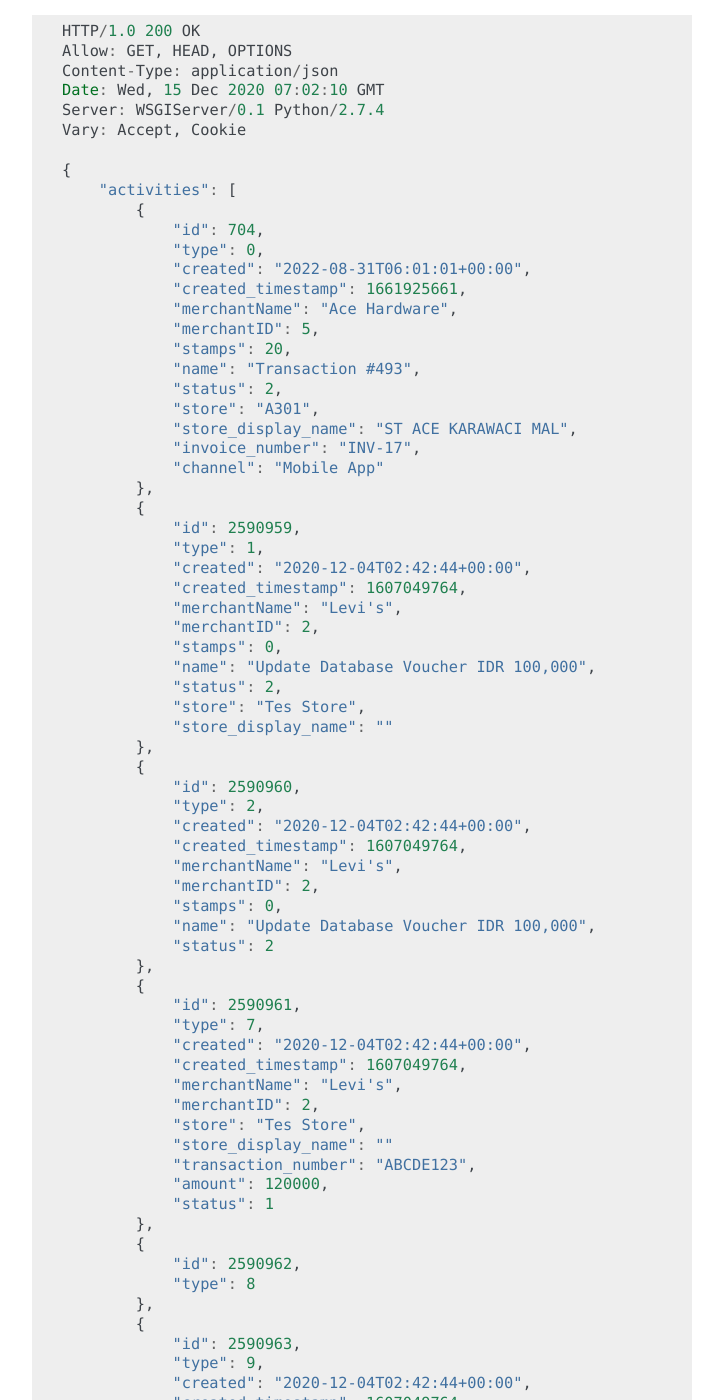
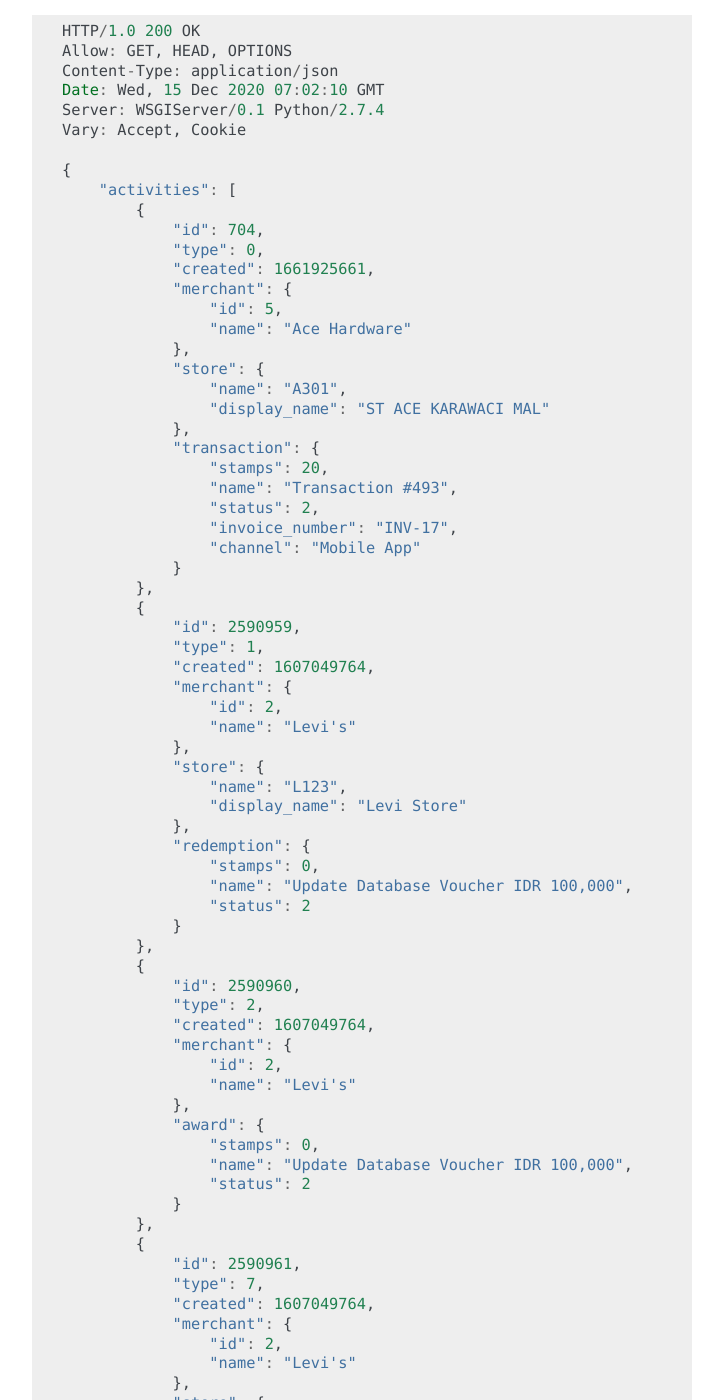
Before and after one commit to ui/stamps-api-docs, a Sphinx documentation site: the page built from source/activity_api.rst, in a window 1280 px wide and 1400 px high, scrolled down 1031 px. Shown: the whole window, without its empty margins (388-1111 px from the left). Built offline with Sphinx 7.4.7, drawn with Linux system fonts in a browser that asks for light colours; some of the changed text lies outside the part shown.

Commit message:
Update activity API docs (#131)
* Update activity API docs

* Add survey activities response

* Fix docs

* Remove trailing comma

```diff
--- a/source/activity_api.rst
+++ b/source/activity_api.rst
@@ -4,7 +4,7 @@ Activity API
 
 1. Get Activity List
 ====================
-| URL endpoint: https://stamps.co.id/api/v2/activities/
+| URL endpoint: https://stamps.co.id/api/v3/activities/
 | Allowed method: GET
 | Requires authentication: Yes
 
@@ -26,7 +26,7 @@ Here's an example of a Activity List API call using cURL.
 
 .. code-block :: bash
 
-    $ curl 'https://stamps.co.id/api/v2/activities?token=abc&user=customer@stamps.co.id'
+    $ curl 'https://stamps.co.id/api/v3/activities?token=abc&user=customer@stamps.co.id'
 
 B. Response
 -----------
@@ -61,84 +61,114 @@ Below is an example response on successful API call.
             {
                 "id": 704,
                 "type": 0,
-                "created": "2022-08-31T06:01:01+00:00",
-                "created_timestamp": 1661925661,
-                "merchantName": "Ace Hardware",
-                "merchantID": 5,
-                "stamps": 20,
-                "name": "Transaction #493",
-                "status": 2,
-                "store": "A301",
-                "store_display_name": "ST ACE KARAWACI MAL",
-                "invoice_number": "INV-17",
-                "channel": "Mobile App"
+                "created": 1661925661,
+                "merchant": {
+                    "id": 5,
+                    "name": "Ace Hardware"
+                },
+                "store": {
+                    "name": "A301",
+                    "display_name": "ST ACE KARAWACI MAL"
+                },
+                "transaction": {
+                    "stamps": 20,
+                    "name": "Transaction #493",
+                    "status": 2,
+                    "invoice_number": "INV-17",
+                    "channel": "Mobile App"
+                }
             },
             {
                 "id": 2590959,
                 "type": 1,
-                "created": "2020-12-04T02:42:44+00:00",
-                "created_timestamp": 1607049764,
-                "merchantName": "Levi's",
-                "merchantID": 2,
-                "stamps": 0,
-                "name": "Update Database Voucher IDR 100,000",
-                "status": 2,
-                "store": "Tes Store",
-                "store_display_name": ""
+                "created": 1607049764,
+                "merchant": {
+                    "id": 2,
+                    "name": "Levi's"
+                },
+                "store": {
+                    "name": "L123",
+                    "display_name": "Levi Store"
+                },
+                "redemption": {
+                    "stamps": 0,
+                    "name": "Update Database Voucher IDR 100,000",
+                    "status": 2
+                }
             },
             {
                 "id": 2590960,
                 "type": 2,
-                "created": "2020-12-04T02:42:44+00:00",
-                "created_timestamp": 1607049764,
-                "merchantName": "Levi's",
-                "merchantID": 2,
-                "stamps": 0,
-                "name": "Update Database Voucher IDR 100,000",
-                "status": 2
+                "created": 1607049764,
+                "merchant": {
+                    "id": 2,
+                    "name": "Levi's"
+                },
+                "award": {
+                    "stamps": 0,
+                    "name": "Update Database Voucher IDR 100,000",
+                    "status": 2
+                }
             },
             {
                 "id": 2590961,
                 "type": 7,
-                "created": "2020-12-04T02:42:44+00:00",
-                "created_timestamp": 1607049764,
-                "merchantName": "Levi's",
-                "merchantID": 2,
-                "store": "Tes Store",
-                "store_display_name": ""
-                "transaction_number": "ABCDE123",
-                "amount": 120000,
-                "status": 1
+                "created": 1607049764,
+                "merchant": {
+                    "id": 2,
+                    "name": "Levi's"
+                },
+                "store": {
+                    "name": "L123",
+                    "display_name": "Levi Store"
+                },
+                "balance_update": {
+                    "transaction_number": "ABCDE123",
+                    "amount": 120000,
+                    "status": 1,
+                    "balance_type": 1
+                }
             },
             {
                 "id": 2590962,
-                "type": 8
+                "type": 8,
+                "created": 1607049764,
+                "survey": {
+                    "name": "Test Survey",
+                    "transaction_id": null
+                }
             },
             {
                 "id": 2590963,
                 "type": 9,
-                "created": "2020-12-04T02:42:44+00:00",
-                "created_timestamp": 1607049764
+                "created": 1607049764
             },
             {
                 "id": 2590964,
                 "type": 10,
-                "created": "2020-12-04T02:42:44+00:00",
-                "created_timestamp": 1607049764,
-                "deducted_stamps": 100,
-                "notes": ""
+                "created": 1607049764,
+                "stamps_deduction": {
+                    "stamps": 100,
+                    "status": 1,
+                    "notes": ""
+                }
             },
             {
                 "id": 2590965,
                 "type": 11,
-                "created_timestamp": 1607049764,
-                "root_transaction_id": "12",
-                "original_transaction_id": "12",
-                "modified_transaction_id": "13",
-                "store_name": "Tes Store",
-                "stamps_delta": "10",
-                "subtotal_delta": "100000",
-                "refunded_stamps": "5"
+                "created": 1607049764,
+                "store": {
+                    "name": "L123",
+                    "display_name": "Levi Store"
+                },
+                "transaction_modification": {
+                    "root_transaction_id": "12",
+                    "original_transaction_id": "12",
+                    "modified_transaction_id": "13",
+                    "stamps_delta": "10",
+                    "subtotal_delta": "100000",
+                    "stamps_added": "5"
+                }
             },
             {
                 "id": 2590966,
@@ -146,11 +176,11 @@ Below is an example response on successful API call.
             },
             {
                 "id": 2590967,
-                "type": 13,
+                "type": 13
             },
             {
                 "id": 2590968,
-                "type": 14,
+                "type": 14
             }
         ]
     }
```
Also changed, not shown: other parts of source/activity_api.rst (+11 -2 lines).
